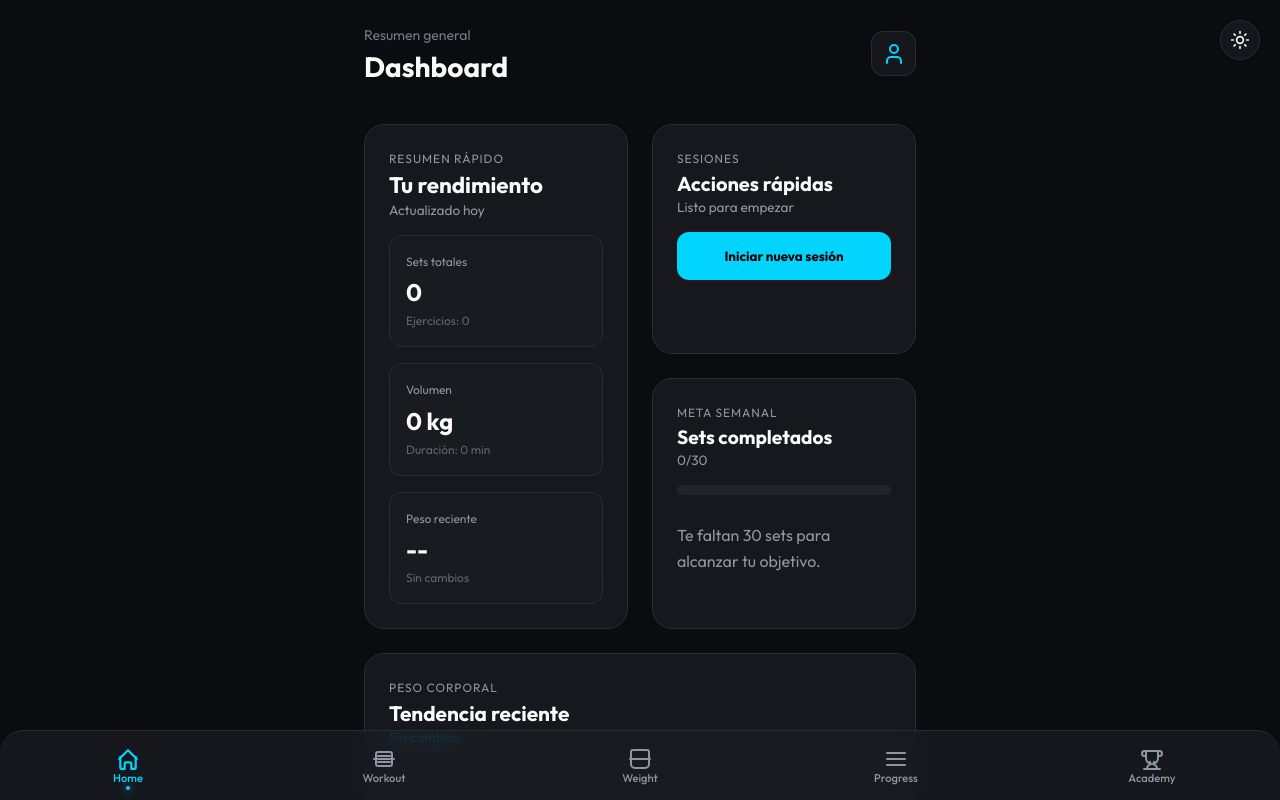
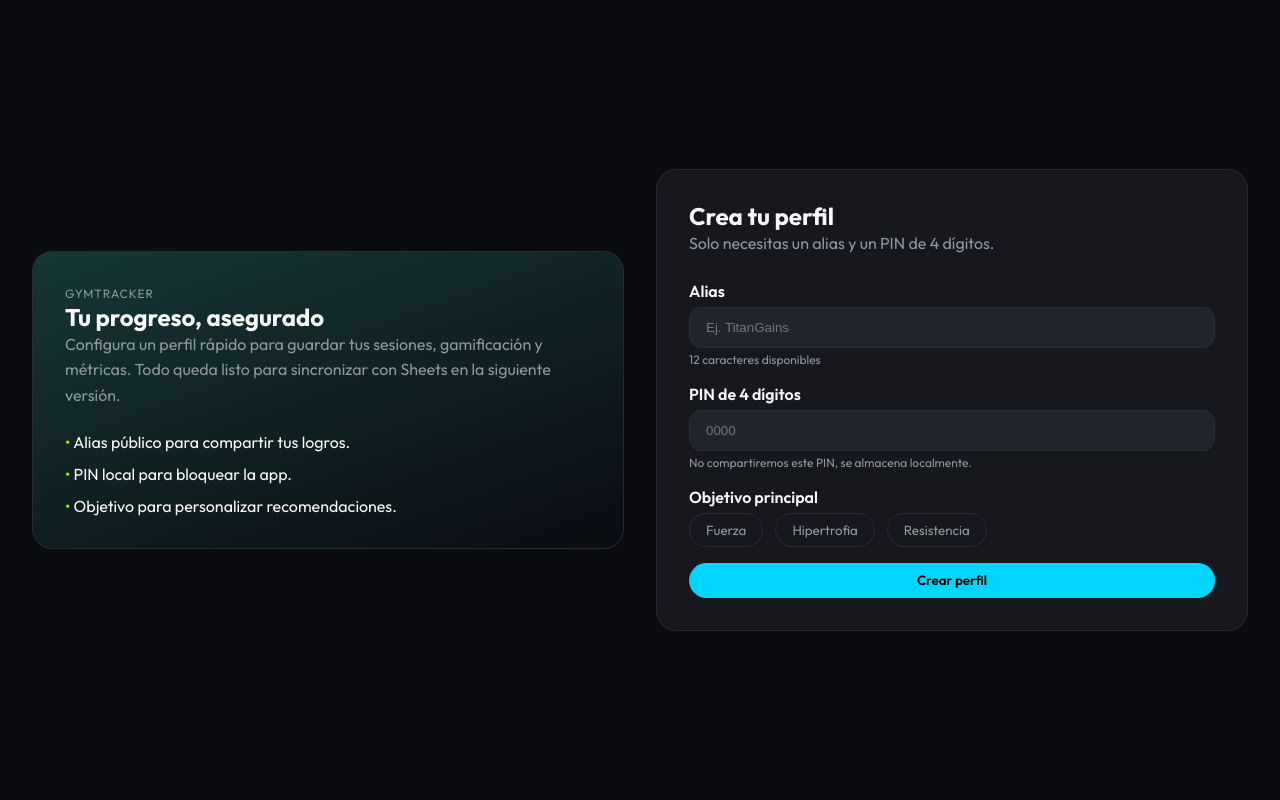
Before and after one commit to JuanFeDS/gymtracker, a React (Vite) app: page / in a window 1280 px wide. Built offline with nearby package versions, Linux system fonts and the light colour scheme.

Commit message:
feat ✨: add user onboarding flow with profile creation, PIN authentication, and goal selection

```diff
--- a/src/App.tsx
+++ b/src/App.tsx
@@ -6,12 +6,14 @@ import WeightView from './views/WeightView';
 import HomeView from './views/HomeView';
 import GamificationView from './views/GamificationView';
 import ProgressView from './views/ProgressView';
+import OnboardingView from './views/OnboardingView';
 import { useWorkoutSession } from './hooks/useWorkoutSession';
 import { useWeightLogs } from './hooks/useWeightLogs';
 import { useWorkoutStats } from './hooks/useWorkoutStats';
 import { useWeightTrend } from './hooks/useWeightTrend';
 import { useGamificationStats } from './hooks/useGamificationStats';
 import { useSessionHistory } from './hooks/useSessionHistory';
+import { useUserProfile } from './hooks/useUserProfile';
 
 const TAB_COPY: Record<string, { subtitle: string; title: string }> = {
   home: { subtitle: 'Resumen general', title: 'Dashboard' },
@@ -23,6 +25,7 @@ const TAB_COPY: Record<string, { subtitle: string; title: string }> = {
 
 function App() {
   const [activeTab, setActiveTab] = useState('home');
+  const { profile, saveProfile } = useUserProfile();
   const { sessions, addSession } = useSessionHistory();
   const { session, startSession, finishSession, updateSession } = useWorkoutSession(addSession);
   const { logs: weightLogs, addLog } = useWeightLogs();
@@ -33,6 +36,7 @@ function App() {
   const weightTrend = useWeightTrend(weightLogs);
 
   const headerCopy = useMemo(() => TAB_COPY[activeTab] ?? TAB_COPY.home, [activeTab]);
+  const subtitle = profile ? `${headerCopy.subtitle} · ${profile.alias}` : headerCopy.subtitle;
 
   const handleAddWeight = () => {
     if (!newWeight) return;
@@ -40,10 +44,14 @@ function App() {
     setNewWeight('');
   };
 
+  if (!profile) {
+    return <OnboardingView onSubmit={saveProfile} />;
+  }
+
   return (
     <Layout activeTab={activeTab} onTabChange={setActiveTab}>
       <div className="flex flex-col gap-md">
-        <PageHeader subtitle={headerCopy.subtitle} title={headerCopy.title} />
+        <PageHeader subtitle={subtitle} title={headerCopy.title} />
         <section>
           {activeTab === 'home' && (
             <HomeView
--- /dev/null
+++ b/src/hooks/useUserProfile.ts
@@ -0,0 +1,40 @@
+import { useCallback, useState } from 'react';
+import type { UserProfile } from '../types';
+import { loadJSON, removeKey, saveJSON } from '../utils/storage';
+import { generateId } from '../utils/id';
+
+const STORAGE_KEY = 'userProfile';
+
+const randomColor = () => {
+    const palette = ['#40E0D0', '#A855F7', '#F472B6', '#22D3EE', '#FACC15'];
+    return palette[Math.floor(Math.random() * palette.length)];
+};
+
+type NewProfile = Omit<UserProfile, 'id' | 'avatarColor'>;
+
+export const useUserProfile = () => {
+    const [profile, setProfile] = useState<UserProfile | null>(() =>
+        loadJSON<UserProfile | null>(STORAGE_KEY, null)
+    );
+
+    const saveProfile = useCallback((data: NewProfile) => {
+        const next: UserProfile = {
+            ...data,
+            id: generateId(),
+            avatarColor: randomColor()
+        };
+        setProfile(next);
+        saveJSON(STORAGE_KEY, next);
+    }, []);
+
+    const logout = useCallback(() => {
+        setProfile(null);
+        removeKey(STORAGE_KEY);
+    }, []);
+
+    return {
+        profile,
+        saveProfile,
+        logout
+    };
+};
--- a/src/index.css
+++ b/src/index.css
@@ -528,6 +528,92 @@ button:active {
   }
 }
 
+.onboarding-shell {
+  min-height: 100vh;
+  display: grid;
+  grid-template-columns: repeat(auto-fit, minmax(320px, 1fr));
+  gap: var(--spacing-xl);
+  padding: var(--spacing-xl);
+  align-items: center;
+}
+
+.onboarding-hero {
+  background: linear-gradient(160deg, rgba(64, 224, 208, 0.2), rgba(10, 12, 20, 0.6));
+  border-radius: var(--radius-lg);
+  padding: var(--spacing-xl);
+  border: 1px solid var(--border);
+  display: flex;
+  flex-direction: column;
+  gap: var(--spacing-lg);
+}
+
+.onboarding-hero ul {
+  list-style: none;
+  display: flex;
+  flex-direction: column;
+  gap: var(--spacing-sm);
+}
+
+.onboarding-hero li::before {
+  content: '• ';
+  color: var(--accent);
+}
+
+.onboarding-card {
+  background: var(--surface-color);
+  padding: var(--spacing-xl);
+  border-radius: var(--radius-lg);
+  border: 1px solid var(--border);
+  display: flex;
+  flex-direction: column;
+  gap: var(--spacing-lg);
+}
+
+.onboarding-form {
+  display: flex;
+  flex-direction: column;
+  gap: var(--spacing-md);
+}
+
+.onboarding-form label span,
+.goal-selector span {
+  display: block;
+  font-weight: 600;
+  margin-bottom: 6px;
+}
+
+.onboarding-form input {
+  width: 100%;
+  padding: var(--spacing-sm) var(--spacing-md);
+  border-radius: var(--radius-md);
+  border: 1px solid var(--border);
+  background: var(--surface-hover);
+  color: var(--text-main);
+}
+
+.onboarding-form small {
+  color: var(--text-muted);
+  font-size: 0.75rem;
+}
+
+.goal-grid {
+  display: flex;
+  gap: var(--spacing-sm);
+  flex-wrap: wrap;
+}
+
+.goal-chip {
+  padding: 0.5rem 1rem;
+  border-radius: var(--radius-full);
+  border: 1px solid var(--border);
+  color: var(--text-muted);
+}
+
+.goal-chip--active {
+  background: var(--primary);
+  color: #000;
+}
+
 @media (max-width: 900px) {
   .home-card--tall,
   .home-card--wide {
--- a/src/types.ts
+++ b/src/types.ts
@@ -55,6 +55,14 @@ export type GamificationStats = {
     missions: GamificationMission[];
 };
 
+export type UserProfile = {
+    id: string;
+    alias: string;
+    pin: string;
+    goal?: 'fuerza' | 'hipertrofia' | 'resistencia';
+    avatarColor: string;
+};
+
 export type Exercise = {
     id: string;
     name: string;
--- /dev/null
+++ b/src/views/OnboardingView.tsx
@@ -0,0 +1,98 @@
+import { useState } from 'react';
+
+interface OnboardingViewProps {
+    onSubmit: (data: { alias: string; pin: string; goal?: 'fuerza' | 'hipertrofia' | 'resistencia' }) => void;
+}
+
+const goals: { label: string; value: 'fuerza' | 'hipertrofia' | 'resistencia' }[] = [
+    { label: 'Fuerza', value: 'fuerza' },
+    { label: 'Hipertrofia', value: 'hipertrofia' },
+    { label: 'Resistencia', value: 'resistencia' }
+];
+
+const OnboardingView: React.FC<OnboardingViewProps> = ({ onSubmit }) => {
+    const [alias, setAlias] = useState('');
+    const [pin, setPin] = useState('');
+    const [goal, setGoal] = useState<'fuerza' | 'hipertrofia' | 'resistencia' | undefined>(undefined);
+
+    const isValid = alias.trim().length >= 2 && pin.length === 4;
+
+    const handleSubmit = (event: React.FormEvent) => {
+        event.preventDefault();
+        if (!isValid) return;
+        onSubmit({ alias: alias.trim(), pin, goal });
+    };
+
+    return (
+        <div className="onboarding-shell">
+            <section className="onboarding-hero">
+                <div>
+                    <p className="chip">GymTracker</p>
+                    <h1>Tu progreso, asegurado</h1>
+                    <p>Configura un perfil rápido para guardar tus sesiones, gamificación y métricas. Todo queda listo para sincronizar con Sheets en la siguiente versión.</p>
+                </div>
+                <ul>
+                    <li>Alias público para compartir tus logros.</li>
+                    <li>PIN local para bloquear la app.</li>
+                    <li>Objetivo para personalizar recomendaciones.</li>
+                </ul>
+            </section>
+
+            <div className="onboarding-card">
+                <header>
+                    <h2>Crea tu perfil</h2>
+                    <p>Solo necesitas un alias y un PIN de 4 dígitos.</p>
+                </header>
+
+                <form className="onboarding-form" onSubmit={handleSubmit}>
+                    <label>
+                        <span>Alias</span>
+                        <input
+                            type="text"
+                            value={alias}
+                            onChange={(e) => setAlias(e.target.value)}
+                            placeholder="Ej. TitanGains"
+                        />
+                        <small>{Math.max(0, 12 - alias.length)} caracteres disponibles</small>
+                    </label>
+
+                    <label>
+                        <span>PIN de 4 dígitos</span>
+                        <input
+                            type="password"
+                            maxLength={4}
+                            pattern="[0-9]*"
+                            inputMode="numeric"
+                            value={pin}
+                            onChange={(e) => setPin(e.target.value.replace(/[^0-9]/g, ''))}
+                            placeholder="0000"
+                        />
+                        <small>No compartiremos este PIN, se almacena localmente.</small>
+                    </label>
+
+                    <div className="goal-selector">
+                        <span>Objetivo principal</span>
+                        <div className="goal-grid">
+                            {goals.map((item) => (
+                                <button
+                                    key={item.value}
+                                    type="button"
+                                    className={`goal-chip ${goal === item.value ? 'goal-chip--active' : ''}`}
+                                    onClick={() => setGoal(item.value)}
+                                >
+                                    {item.label}
+                                </button>
+                            ))}
+                        </div>
+                    </div>
+
+                    <button type="submit" className="cta-primary" disabled={!isValid}>
+                        Crear perfil
+                    </button>
+                </form>
+            </div>
+        </div>
+    );
+};
+
+export default OnboardingView;
```
